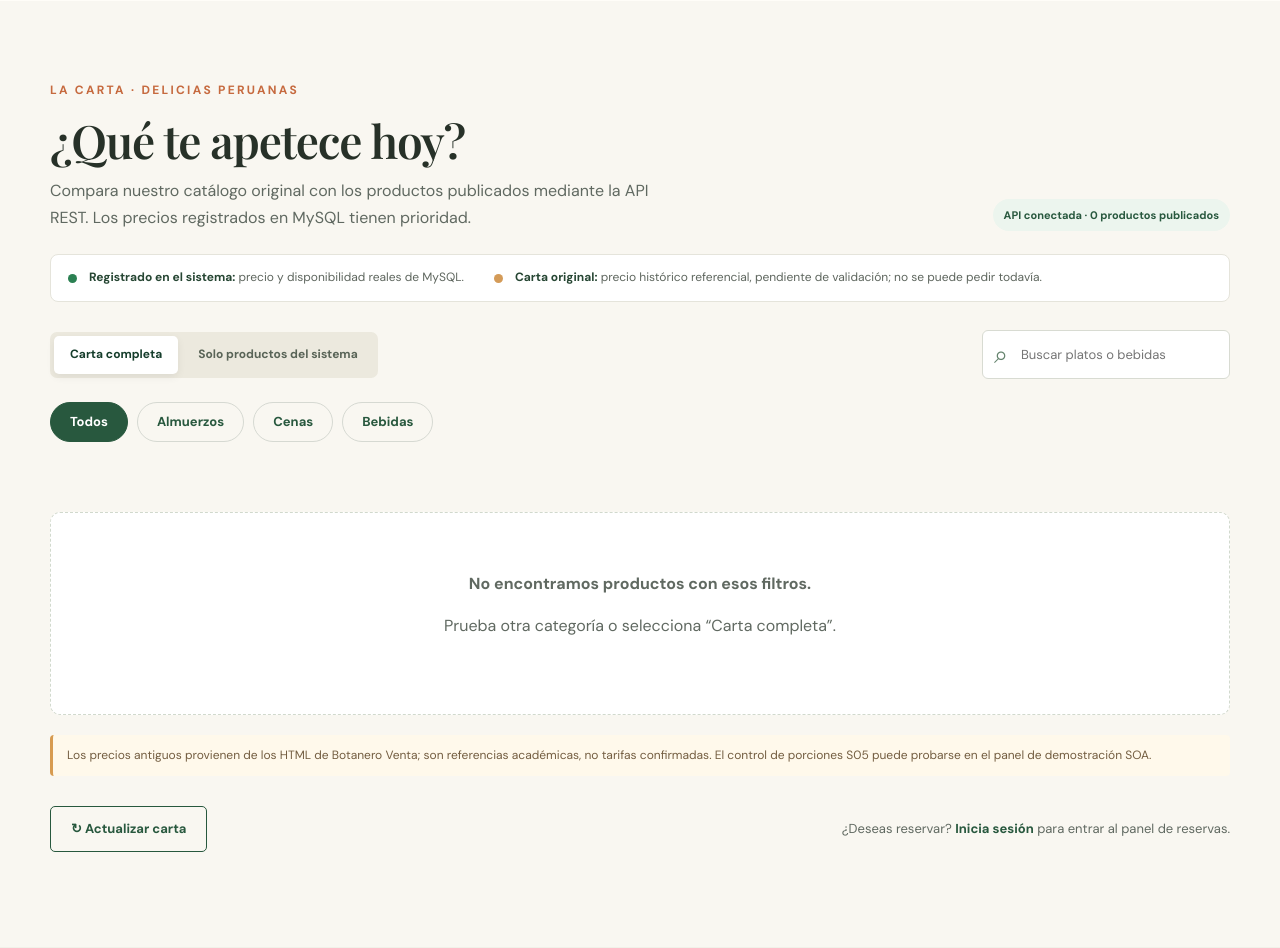
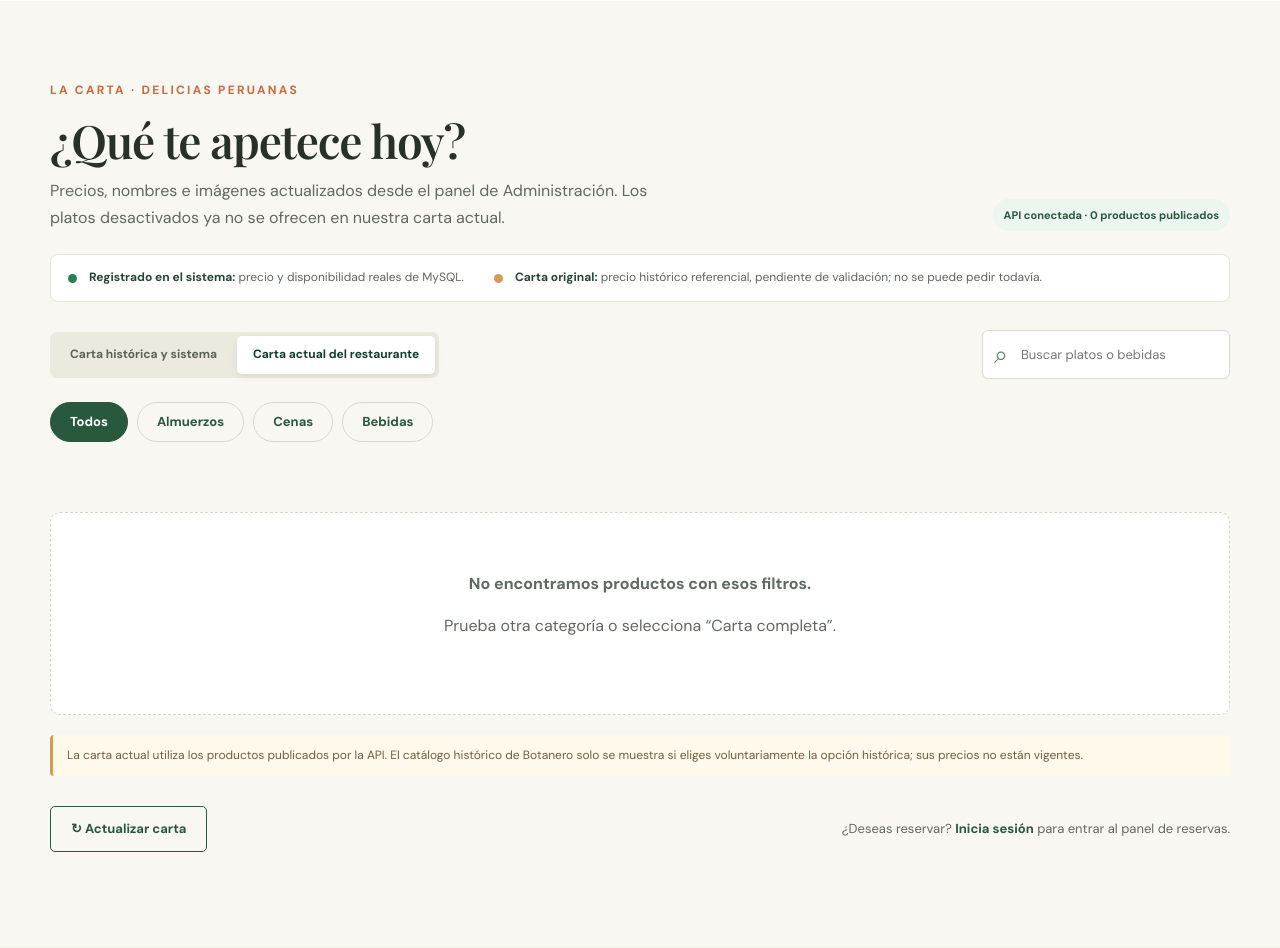
Before and after one commit to rabv7399/Integrador2-grupoRonald, a Spring Boot app: page /portal/index.html in a window 1280 px wide. Shown: the part 1355-2303 px from the top of the page. Run offline with Spring Boot 4, Linux system fonts and the light colour scheme; data that the repository does not hold is empty; some of the project's set-up classes (security, data sources, template engines, error pages and the like) are left out, and stand-ins take their place; database files in the repository are not loaded; some web fonts are replaced.

Commit message:
feat(ui): carta pública solo vigente, salida stock supervisada y vista de cobro POS/fotos

```diff
--- a/backend/src/main/resources/static/portal/index.html
+++ b/backend/src/main/resources/static/portal/index.html
@@ -58,12 +58,12 @@
   </section>
   <section id="carta" class="section menu-section">
     <div class="container">
-      <div class="section-head"><div><span class="section-kicker">La carta · Delicias Peruanas</span><h2>¿Qué te apetece hoy?</h2><p>Compara nuestro catálogo original con los productos publicados mediante la API REST. Los precios registrados en MySQL tienen prioridad.</p></div><span class="live-indicator" id="catalogStatus" aria-live="polite">Conectando con el catálogo…</span></div>
+      <div class="section-head"><div><span class="section-kicker">La carta · Delicias Peruanas</span><h2>¿Qué te apetece hoy?</h2><p>Precios, nombres e imágenes actualizados desde el panel de Administración. Los platos desactivados ya no se ofrecen en nuestra carta actual.</p></div><span class="live-indicator" id="catalogStatus" aria-live="polite">Conectando con el catálogo…</span></div>
       <div class="catalog-source-note"><span class="source-dot live"></span><span><strong>Registrado en el sistema:</strong> precio y disponibilidad reales de MySQL.</span><span class="source-dot original"></span><span><strong>Carta original:</strong> precio histórico referencial, pendiente de validación; no se puede pedir todavía.</span></div>
       <div class="menu-tools">
         <div class="catalog-modes" role="group" aria-label="Origen de la carta">
-          <button type="button" data-mode="completa" class="mode-button active" aria-pressed="true">Carta completa</button>
-          <button type="button" data-mode="sistema" class="mode-button" aria-pressed="false">Solo productos del sistema</button>
+          <button type="button" data-mode="completa" class="mode-button" aria-pressed="false">Carta histórica y sistema</button>
+          <button type="button" data-mode="sistema" class="mode-button active" aria-pressed="true">Carta actual del restaurante</button>
         </div>
         <label class="menu-search-label" for="menuSearch"><span aria-hidden="true">⌕</span><input type="search" id="menuSearch" autocomplete="off" placeholder="Buscar platos o bebidas" aria-label="Buscar platos o bebidas"></label>
       </div>
@@ -77,7 +77,7 @@
       <div class="menu-grid" id="catalogGrid" aria-live="polite">
         <div class="loading-state">Cargando platos desde la API…</div>
       </div>
-      <p class="catalog-caption">Los precios antiguos provienen de los HTML de Botanero Venta; son referencias académicas, no tarifas confirmadas. El control de porciones S05 puede probarse en el panel de demostración SOA.</p>
+      <p class="catalog-caption">La carta actual utiliza los productos publicados por la API. El catálogo histórico de Botanero solo se muestra si eliges voluntariamente la opción histórica; sus precios no están vigentes.</p>
       <div class="menu-footer"><button class="btn btn-outline" id="reloadCatalog" type="button">↻ Actualizar carta</button><span>¿Deseas reservar? <a href="/soa-demo/index.html">Inicia sesión</a> para entrar al panel de reservas.</span></div>
     </div>
   </section>
--- a/backend/src/main/resources/static/soa-demo/operaciones-extra.js
+++ b/backend/src/main/resources/static/soa-demo/operaciones-extra.js
@@ -148,7 +148,7 @@
     }
   }
   e('stockOutSubmit').addEventListener('click',async()=>{
-    if(rol!=='ADMIN')return;
+    if(!['ADMIN','SUPERVISOR','CAJA'].includes(rol))return;
     const id=Number(e('stockProduct').value);
     const cantidad=Number(e('stockOutQuantity').value);
     const comentario=e('stockOutReason').value.trim();
```
Also changed, not shown: backend/src/main/resources/static/soa-demo/demo.css (+16 -0 lines).
